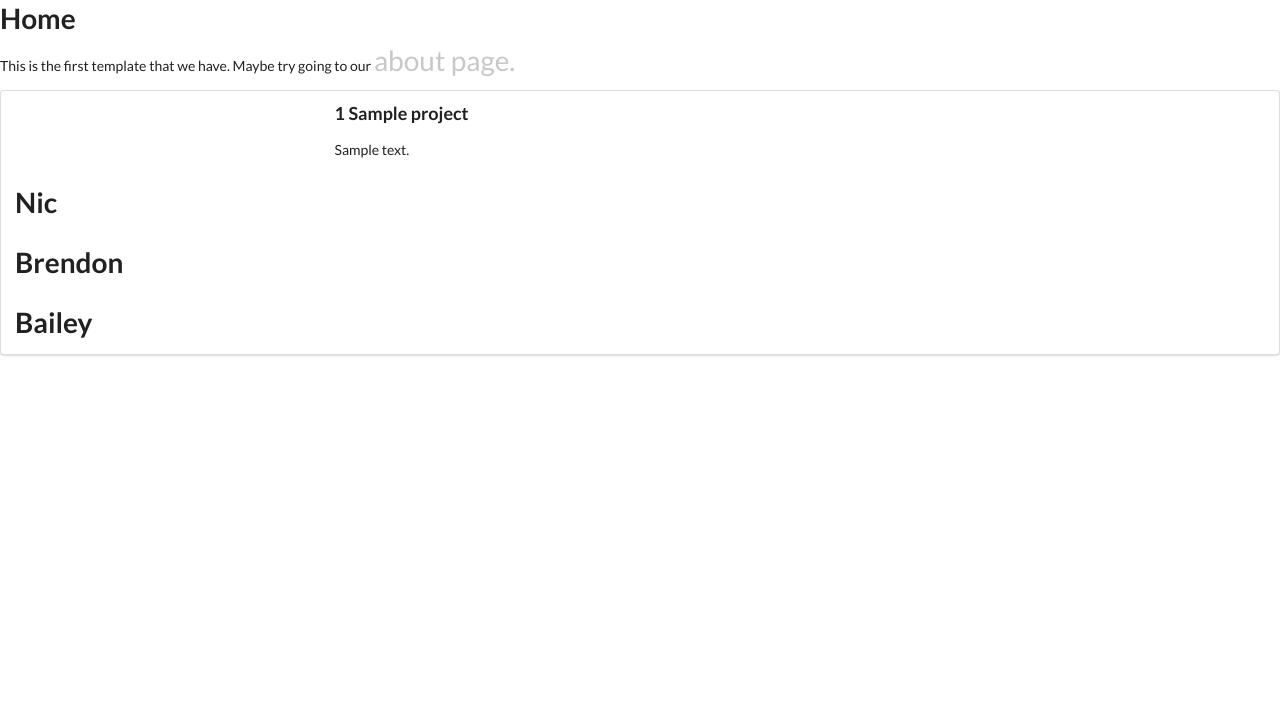
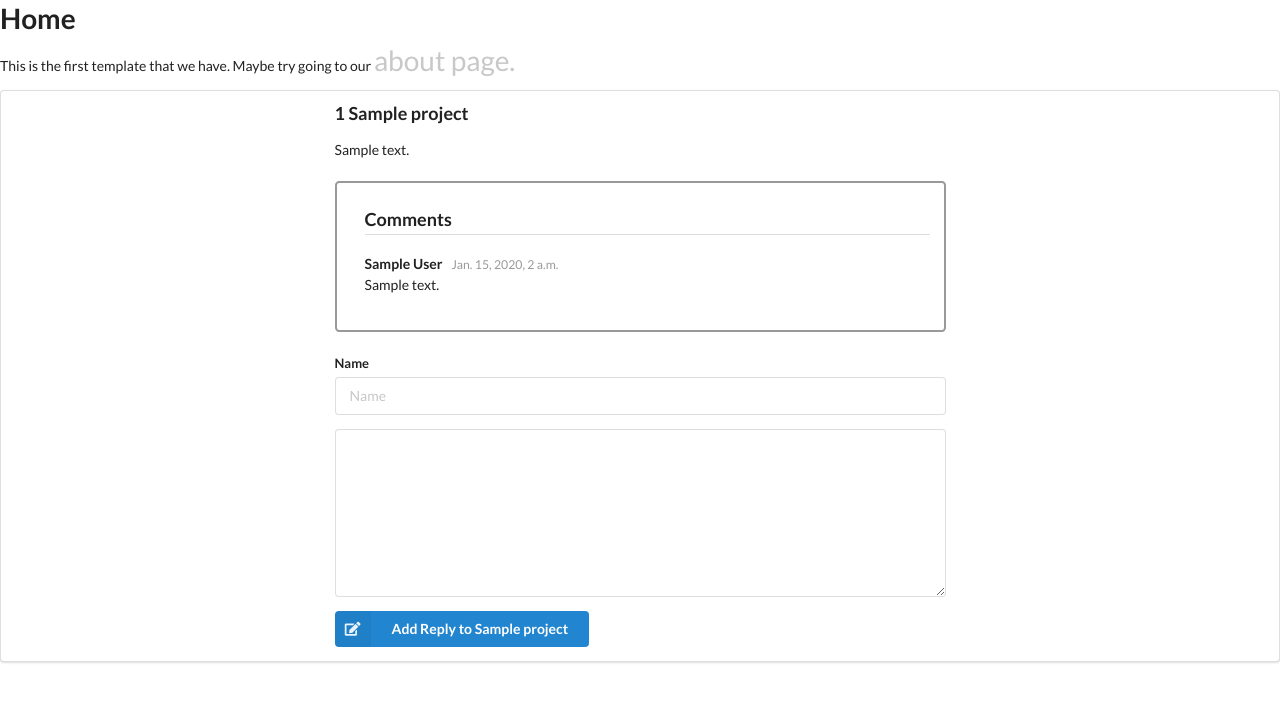
Before and after one commit to brendon-lind/Django-Project, a Django app: page / in a window 1280 px wide. Shown: the top 702 px of the page. Run offline with Django 3.2, Linux system fonts and the light colour scheme; tables that the repository leaves empty hold one stand-in row (values such as "Sample post").

Commit message:
Added dynamic comment creation in jQuery.

```diff
--- a/pages/templates/home.html
+++ b/pages/templates/home.html
@@ -4,7 +4,9 @@
     <meta charset="utf-8">
     <title>Home Page</title>
     <link rel="stylesheet" type="text/css" href="https://cdnjs.cloudflare.com/ajax/libs/semantic-ui/2.4.1/semantic.min.css">
+    <script src="https://code.jquery.com/jquery-3.4.1.min.js"></script>
     <script src="https://cdnjs.cloudflare.com/ajax/libs/semantic-ui/2.4.1/semantic.min.js"></script>
+
   </head>
   <body>
     <h1>Home</h1>
@@ -12,8 +14,6 @@
       This is the first template that we have. Maybe try going to our
       <a href="/about" style="text-decoration: none; font-size: 2em; color: rgb(200, 200, 200);">about page.</a>
     </div>
-
-
 
     <div class="ui segment">
       {% for p in projectos %}
@@ -24,19 +24,120 @@
           <h3 class="ui header">
             {{ p.pk }} {{ p.title }}</h3>
           <p class="ui description">{{ p.description }}</p>
+
+          <div class="ui comments" id="comments-{{ p.pk }}">
+            <h3 class="ui dividing header">Comments</h3>
+            {% for comment in p.comments.all %}
+              <div class="comment">
+                  <div class="content">
+                    <a class="author">{{ comment.author }}</a>
+                    <div class="metadata">
+                      <span class="date"> {{ comment.created }}</span>
+                    </div>
+                    <div class="text">
+                      {{ comment.content }}
+                    </div>
+                  </div>
+                </div>
+            {% endfor %}
+
+          </div>
+            <form class="ui reply form" id="comment-form-{{ p.pk }}">
+              <div class="field">
+                <label>Name</label>
+                <input type="text" name="name" placeholder="Name" id="author-{{ p.pk }}">
+              </div>
+              <div class="field">
+                <textarea name="content" id="content-{{ p.pk }}"></textarea>
+              </div>
+              <div class="ui blue labeled submit icon button comment-post-button" id="comment-{{ p.pk }}">
+                <i class="icon edit"></i> Add Reply to {{p.title}}
+              </div>
+            </form>
+
         </div>
         <div class="four wide column">
         </div>
       </div>
       {% endfor %}
 
-      {% for asdf in people %}
-      <h1>{{ asdf }}</h1>
-      {% endfor %}
 
     </div>
 
 
+  </body>
 
-  </body>
+  <script type="text/javascript">
+    //$('.ui.form').form()
+    function getCookie(name) {
+        var cookieValue = null;
+        if (document.cookie && document.cookie != '') {
+            var cookies = document.cookie.split(';');
+            for (var i = 0; i < cookies.length; i++) {
+                var cookie = jQuery.trim(cookies[i]);
+                // Does this cookie string begin with the name we want?
+                if (cookie.substring(0, name.length + 1) == (name + '=')) {
+                    cookieValue = decodeURIComponent(cookie.substring(name.length + 1));
+                    break;
+                }
+            }
+        }
+        return cookieValue;
+    }
+
+    var csrftoken = getCookie('csrftoken');
+    var comment_html = `
+      <div class="comment">
+          <div class="content">
+            <a class="author"> comment_author </a>
+            <div class="metadata">
+              <span class="date">  comment_created </span>
+            </div>
+            <div class="text">
+               comment_content
+            </div>
+          </div>
+        </div>
+        `
+
+      let create_comment_url = "/api/v1/comments"
+      $('.comment-post-button').click ((e) => {
+        e.preventDefault()
+        let id = e.target.getAttribute("id")
+        let project_pk = parseInt(id.split('-')[1])
+        let form_id = "comment-form-" + project_pk
+        console.log(id)
+        console.log(project_pk)
+        let form_data = {
+          author: $('#author-' + project_pk).val(),
+          content: $('#content-' + project_pk).val(),
+          project: project_pk,
+
+        }
+        console.info("f", form_data)
+          $.ajax({
+            type: 'POST',
+            url: create_comment_url,
+            contentType: "Application/JSON",
+            headers: {
+                "X-CSRFToken": csrftoken,
+              },
+            data: JSON.stringify(form_data),
+          })
+          .done((d) => {
+            new_comment_html = comment_html.replace('comment_author', d.author).replace('comment_content', d.content).replace('comment_created', d.created)
+            console.log(d)
+            $('#comments-' + project_pk).append(new_comment_html)
+          })
+          .fail((d) => console.log(d))
+      })
+  </script>
+
+  <style>
+    .column > .comments {
+      padding: 2em 1em 2em 2em;
+      border-radius: 0.3em;
+      border: 2px #999 solid;
+    }
+  </style>
 </html>
```
Also changed, not shown: pages/migrations/0003_auto_20200118_1909.py (added).
